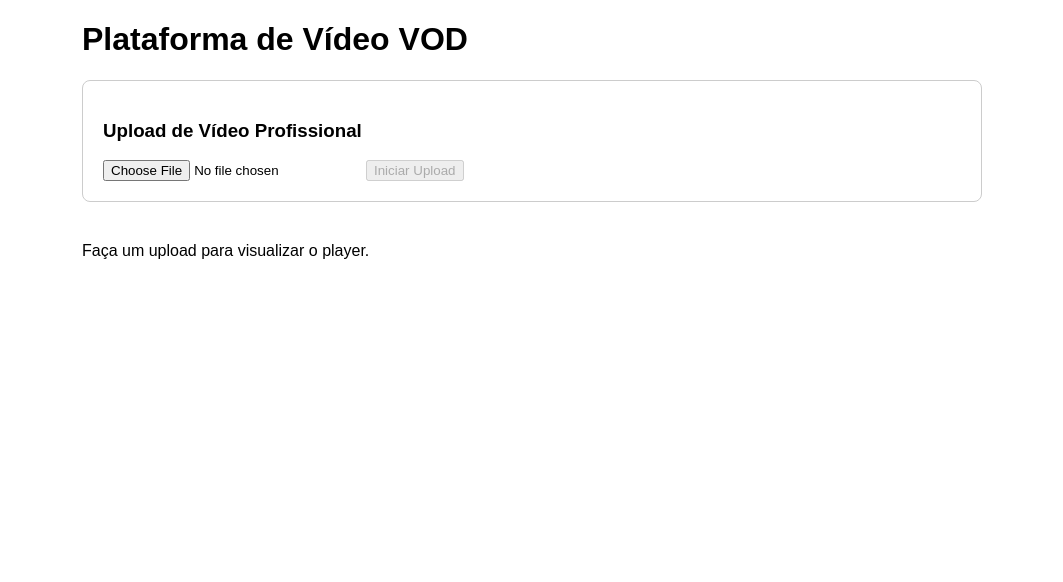
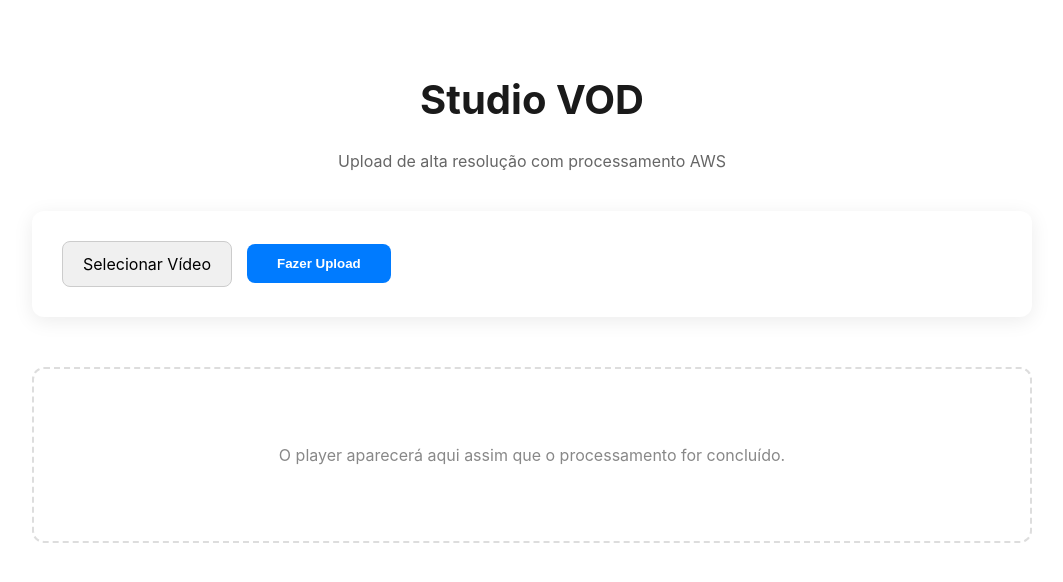
Before and after one commit to Zemiro014/high-resolution-uploader-stream, a React (Vite) app in the folder frontend/: page / in a window 1280 px wide. Shown: the top 582 px of the page, without its empty margins (108-1171 px from the left). Built offline with nearby package versions, Linux system fonts and the light colour scheme.

Commit message:
frontend: Improve the Design

```diff
--- a/frontend/package.json
+++ b/frontend/package.json
@@ -14,6 +14,7 @@
     "react": "^18.3.1",
     "react-dom": "^18.3.1",
     "react-player": "^3.4.0",
+    "react-toastify": "^11.0.5",
     "shaka-player": "^5.0.9"
   },
   "devDependencies": {
--- a/frontend/src/App.jsx
+++ b/frontend/src/App.jsx
@@ -3,25 +3,31 @@
 import { VideoPlayer } from './components/VideoPlayer';
 
 function App() {
-  const [uploadedFileId, setUploadedFileId] = useState(null);
+  const [videoUrl, setVideoUrl] = useState(null);
 
   return (
-    <div style={{ maxWidth: '900px', margin: '0 auto', fontFamily: 'Arial' }}>
-      <h1>Plataforma de Vídeo VOD</h1>
+    <div style={{ maxWidth: '1000px', margin: '0 auto', padding: '40px 20px', fontFamily: 'Inter, system-ui, sans-serif' }}>
+      <header style={{ textAlign: 'center', marginBottom: '40px' }}>
+        <h1 style={{ color: '#1a1a1a', fontSize: '2.5rem' }}>Studio VOD</h1>
+        <p style={{ color: '#666' }}>Upload de alta resolução com processamento AWS</p>
+      </header>
 
-      <VideoUploader onUploadSuccess={(id) => setUploadedFileId(id)} />
+      <section style={{ backgroundColor: '#fff', borderRadius: '12px', boxShadow: '0 4px 20px rgba(0,0,0,0.08)', padding: '30px' }}>
+        <VideoUploader onUploadSuccess={(url) => setVideoUrl(url)} />
+      </section>
 
-      <div style={{ marginTop: '40px' }}>
-        {uploadedFileId ? (
-          <>
-            <p>Status: Aguardando processamento do MediaConvert...</p>
-            {/* Aqui, no futuro, passaremos a URL .m3u8 vinda do Banco de Dados */}
-            <VideoPlayer fileKey={`aguardando-id-${uploadedFileId}`} />
-          </>
+      <section style={{ marginTop: '50px' }}>
+        {videoUrl ? (
+          <div style={{ animation: 'fadeIn 0.8s ease' }}>
+            <h2 style={{ marginBottom: '20px' }}>Seu Vídeo Processado</h2>
+            <VideoPlayer videoUrl={videoUrl} />
+          </div>
         ) : (
-          <p>Faça um upload para visualizar o player.</p>
+          <div style={{ textAlign: 'center', padding: '60px', border: '2px dashed #ddd', borderRadius: '12px', color: '#888' }}>
+             <p>O player aparecerá aqui assim que o processamento for concluído.</p>
+          </div>
         )}
-      </div>
+      </section>
     </div>
   );
 }
--- a/frontend/src/components/VideoPlayer.jsx
+++ b/frontend/src/components/VideoPlayer.jsx
@@ -42,16 +42,25 @@
   if (!videoUrl) return <p>Aguardando upload ou seleção de vídeo...</p>;
 
   return (
+    <div style={{ width: '100%', maxWidth: '900px', margin: '0 auto' }}>
       <div
         ref={containerRef}
-      style={{ maxWidth: '800px', margin: '20px auto', backgroundColor: 'black' }}
+        style={{
+          position: 'relative', width: '100%', paddingTop: '56.25%', // 16:9 Aspect Ratio
+          backgroundColor: '#000', borderRadius: '12px', overflow: 'hidden', boxShadow: '0 10px 30px rgba(0,0,0,0.3)'
+        }}
       >
         <video
           ref={videoRef}
-        style={{ width: '100%', height: '100%' }}
-        poster="https://placeholder.com..."
+          style={{
+            position: 'absolute', top: 0, left: 0, width: '100%', height: '100%'
+          }}
           autoPlay
         />
+      </div>
+      <p style={{ marginTop: '15px', fontSize: '0.9rem', color: '#666' }}>
+        • Resolução adaptativa (HLS/Dash) via Shaka Player
+      </p>
     </div>
   );
 }
--- a/frontend/src/components/VideoUploader.jsx
+++ b/frontend/src/components/VideoUploader.jsx
@@ -9,6 +9,7 @@
   const [file, setFile] = useState(null);
   const [progress, setProgress] = useState(0);
   const [isUploading, setIsUploading] = useState(false);
+  const [checking, setChecking] = useState(false)
 
   const handleFileChange = (e) => {
     setFile(e.target.files[0]);
@@ -75,57 +76,65 @@
   };
 
   const handleCheckAndPlay = async () => {
+    setChecking(true);
     try {
       const { data } = await storageService.getVideoDetails(currentFileId);
-
       if (data.status === "PROCESSED" && data.videoUrl) {
-        onUploadSuccess(data.videoUrl); // Envia a URL para o player
+        onUploadSuccess(data.videoUrl);
         setIsProcessing(false);
       } else {
-        alert("O vídeo ainda está sendo processado. Tente novamente em alguns segundos.");
+        // Feedback suave em vez de alert
+        alert("Ainda processando... tente em 5 segundos.");
       }
-    } catch (error) {
-      alert(`Erro ao verificar status do vídeo: ${error}`);
+    } finally {
+      setChecking(false);
     }
   };
 
   return (
-    <div style={{ border: '1px solid #ccc', padding: '20px', borderRadius: '8px' }}>
-      <h3>Upload de Vídeo Profissional</h3>
-      <input
-        type="file"
-        accept="video/*"
-        onChange={handleFileChange}
-        disabled={isUploading}
-      />
+    <div style={{ display: 'flex', flexDirection: 'column', gap: '20px' }}>
+      <div style={{ display: 'flex', alignItems: 'center', gap: '15px', flexWrap: 'wrap' }}>
+        <label style={{
+          padding: '12px 20px', backgroundColor: '#f0f0f0', borderRadius: '8px', cursor: 'pointer', border: '1px solid #ccc'
+        }}>
+          {file ? file.name : "Selecionar Vídeo"}
+          <input type="file" accept="video/*" onChange={handleFileChange} hidden />
+        </label>
 
         <button
           onClick={uploadVideo}
           disabled={!file || isUploading}
-        style={{ marginLeft: '10px' }}
+          style={{
+            padding: '12px 30px', backgroundColor: '#007bff', color: 'white', border: 'none', borderRadius: '8px',
+            fontWeight: '600', cursor: isUploading ? 'not-allowed' : 'pointer', opacity: isUploading ? 0.7 : 1
+          }}
         >
-        {isUploading ? `Enviando ${progress}%` : "Iniciar Upload"}
+          {isUploading ? `Enviando ${progress}%` : "Fazer Upload"}
         </button>
+      </div>
 
       {isUploading && (
-        <div style={{ width: '100%', backgroundColor: '#ddd', marginTop: '10px' }}>
-          <div style={{
-            width: `${progress}%`,
-            height: '10px',
-            backgroundColor: '#4caf50',
-            transition: 'width 0.3s'
-          }} />
+        <div style={{ height: '8px', width: '100%', backgroundColor: '#eee', borderRadius: '4px', overflow: 'hidden' }}>
+          <div style={{ width: `${progress}%`, height: '100%', backgroundColor: '#007bff', transition: 'width 0.4s ease' }} />
         </div>
       )}
 
       {isProcessing && (
-        <div className="mt-4 p-4 border rounded bg-blue-50">
-          <p className="text-blue-700">Vídeo enviado com sucesso!</p>
+        <div style={{
+          marginTop: '20px', padding: '20px', backgroundColor: '#e7f3ff', borderRadius: '8px',
+          border: '1px solid #b3d7ff', textAlign: 'center'
+        }}>
+          <p style={{ color: '#0056b3', fontWeight: '500', marginBottom: '15px' }}>
+            🎉 Upload concluído! Estamos otimizando seu vídeo para alta resolução.
+          </p>
           <button
             onClick={handleCheckAndPlay}
-            className="mt-2 bg-blue-600 text-white px-4 py-2 rounded hover:bg-blue-700"
+            disabled={checking}
+            style={{
+              padding: '10px 25px', backgroundColor: '#0056b3', color: 'white', border: 'none', borderRadius: '20px', cursor: 'pointer'
+            }}
           >
-            Assistir Vídeo
+            {checking ? "Verificando..." : "Verificar se está pronto"}
           </button>
         </div>
       )}
```
Also changed, not shown: 1 other file (tests, documents, lock files or other folders). Lines whose indentation alone changed are shown as unchanged.
